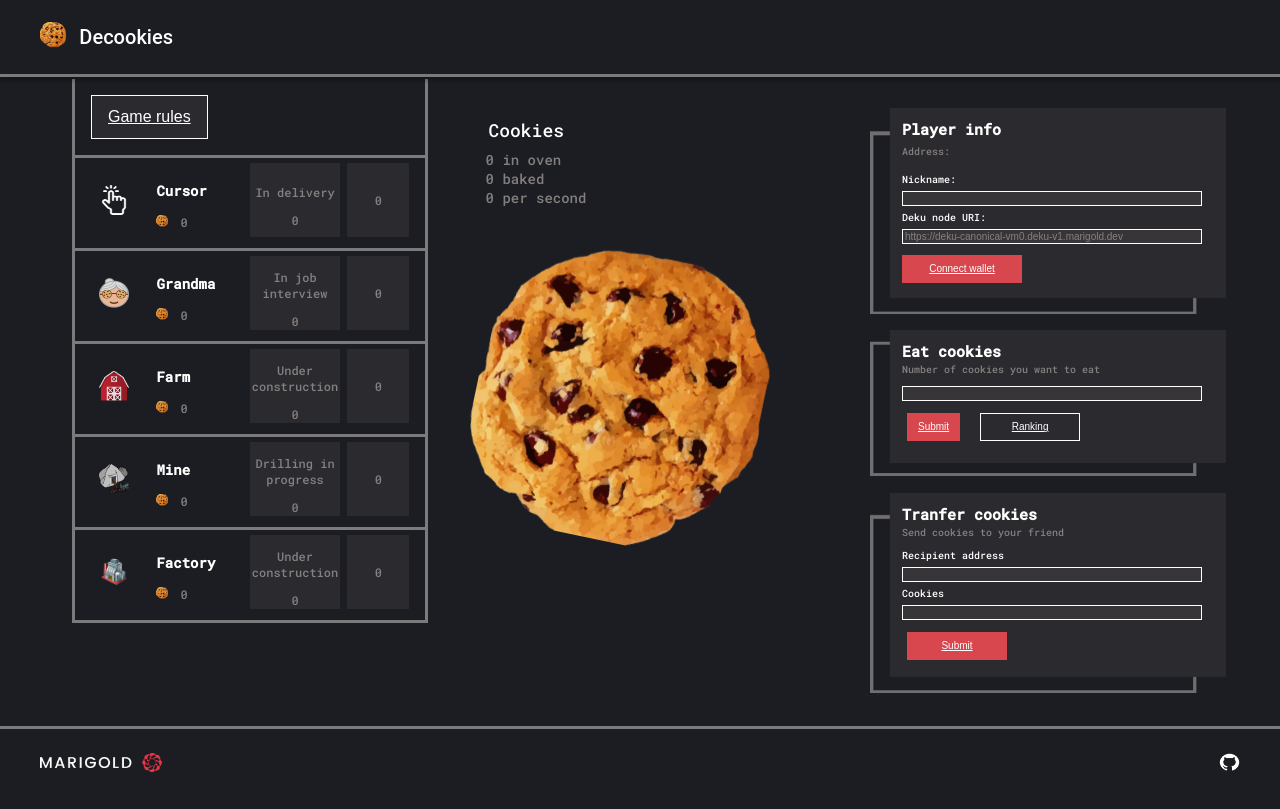
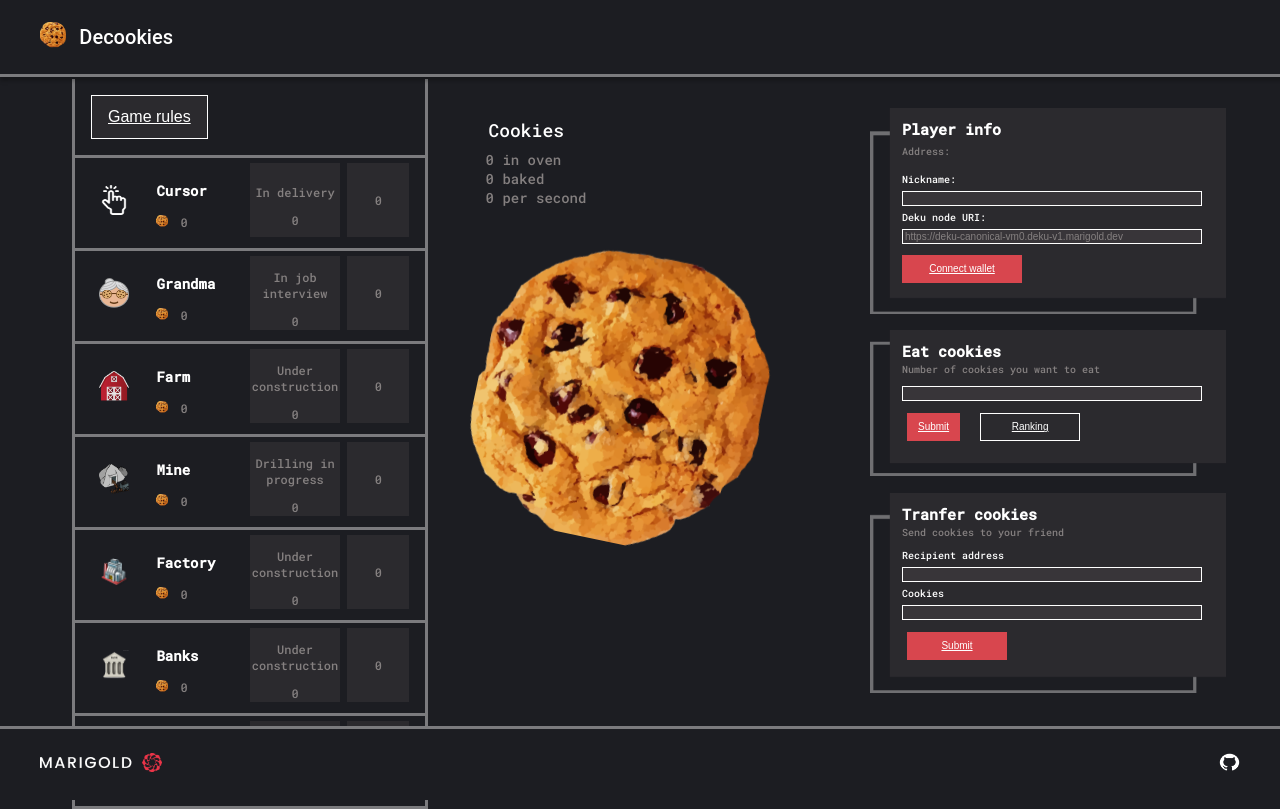
Before and after one commit to marigold-dev/decookies, a React app: page / in a window 1280 px wide. Shown: the top 809 px of the page. Built offline with nearby package versions, Linux system fonts and the light colour scheme.

Commit message:
add bank and temple

```diff
--- a/src/pages/game.tsx
+++ b/src/pages/game.tsx
@@ -3,6 +3,8 @@ import grandma from "../../resources/images/grandma.png";
 import farm from "../../resources/images/farm.png";
 import mine from "../../resources/images/mine.png";
 import factory from "../../resources/images/factory.png";
+import bank from "../../resources/images/bank.png";
+import temple from "../../resources/images/temple.png";
 import cookie from "../../resources/images/cookie.png";
 import menu from "../../resources/images/menu-icon.png";
 
@@ -34,6 +36,10 @@ import {
   updateDrillingMines,
   updateBuildingFactories,
   saveContract,
+  updateBuildingBanks,
+  updateBuildingTemples,
+  addBank,
+  addTemple,
 } from "../store/actions";
 import { useEffect, useRef } from "react";
 import { state } from "../store/reducer";
@@ -44,6 +50,8 @@ import {
   buyGrandma,
   buyMine,
   buyFactory,
+  buyBank,
+  buyTemple,
 } from "../store/cookieBaker";
 import { BeaconWallet } from "@taquito/beacon-wallet";
 import { TezosToolkit } from "@taquito/taquito";
@@ -162,6 +170,16 @@ export const Game = () => {
     dispatch(updateBuildingFactories(pending));
     addFactory(dispatch, latestState);
   };
+  const handleBankClick = () => {
+    const pending = latestState.current.buildingBanks + 1n;
+    dispatch(updateBuildingBanks(pending));
+    addBank(dispatch, latestState);
+  };
+  const handleTempleClick = () => {
+    const pending = latestState.current.buildingTemples + 1n;
+    dispatch(updateBuildingTemples(pending));
+    addTemple(dispatch, latestState);
+  };
   const handleTransferClick = () => {
     amountToTransfer = amountToTransferRef.current?.value || "";
     transferRecipient = transferRecipientRef.current?.value || "";
@@ -205,6 +223,8 @@ export const Game = () => {
     dispatch(updateBuildingFarms(0n));
     dispatch(updateDrillingMines(0n));
     dispatch(updateBuildingFactories(0n));
+    dispatch(updateBuildingBanks(0n));
+    dispatch(updateBuildingTemples(0n));
 
     if (nodeUri && nickName) {
       dispatch(saveConfig(nodeUri, nickName));
@@ -260,7 +280,7 @@ export const Game = () => {
               signer
             }
           );
-        const contract = dekuToolkit.contract("DK1BQwnV9R6eGPXsAT5siM6qRrF4viqV6kha");
+        const contract = dekuToolkit.contract("DK1HyawZsRswfj3KwCM7rvMhvFkV83KcbszG");
         dispatch(saveContract(contract));
       } catch (err) {
         const error_msg =
@@ -530,6 +550,52 @@ export const Game = () => {
             </div>
           </GameButton>
           <Line />
+          <GameButton
+            disabled={!isButtonEnabled(gameState, buyBank)}
+            onClick={handleBankClick}
+          >
+            <div className="gameButtonContainer">
+              <img src={bank} />
+              <div className="column title">
+                <h3>Banks</h3>
+                <div>
+                  <img className="price" src={cookie} />
+                  <ToolCounter value={gameState.cookieBaker.bankCost} />
+                </div>
+              </div>
+              <div className="column background">
+                <p>Under construction</p>
+                <ToolCounter value={gameState.buildingBanks} />
+              </div>
+              <div className="background value">
+                <ToolCounter value={gameState.cookieBaker.banks} />
+              </div>
+            </div>
+          </GameButton>
+          <Line />
+          <GameButton
+            disabled={!isButtonEnabled(gameState, buyTemple)}
+            onClick={handleTempleClick}
+          >
+            <div className="gameButtonContainer">
+              <img src={temple} />
+              <div className="column title">
+                <h3>Temples</h3>
+                <div>
+                  <img className="price" src={cookie} />
+                  <ToolCounter value={gameState.cookieBaker.templeCost} />
+                </div>
+              </div>
+              <div className="column background">
+                <p>Creating new divinity</p>
+                <ToolCounter value={gameState.buildingTemples} />
+              </div>
+              <div className="background value">
+                <ToolCounter value={gameState.cookieBaker.temples} />
+              </div>
+            </div>
+          </GameButton>
+          <Line />
           <Item className="player-info">
             <div>
               <h2>Player info</h2>
--- a/src/store/actions.ts
+++ b/src/store/actions.ts
@@ -12,6 +12,8 @@ import { grandma } from './vmActions/grandma';
 import { farm } from './vmActions/farm';
 import { mine } from './vmActions/mine';
 import { factory } from './vmActions/factory';
+import { bank } from './vmActions/bank';
+import { temple } from './vmActions/temple';
 import { eat } from './vmActions/eat';
 import { transfer } from './vmActions/transfer';
 import { leaderBoard } from './utils';
@@ -45,6 +47,14 @@ type updateDrillingMines = {
 }
 type updateBuildingFactories = {
     type: "UPDATE_BUILDING_FACTORIES",
+    payload: bigint
+}
+type updateBuildingBanks = {
+    type: "UPDATE_BUILDING_BANKS",
+    payload: bigint
+}
+type updateBuildingTemples = {
+    type: "UPDATE_BUILDING_TEMPLES",
     payload: bigint
 }
 type saveLeaderBoard = {
@@ -88,7 +98,7 @@ type saveUserAddress = {
 }
 
 // ACTIONS
-export type action = fullUpdateCB | saveWallet | saveConfig | addError | clearError | addMessage | clearMessage | saveGeneratedKeyPair | saveLeaderBoard | saveUserAddress | updateOven | updateCursorBasket | updateRecruitingGrandmas | updateBuildingFarms | updateDrillingMines | updateBuildingFactories | saveContract
+export type action = fullUpdateCB | saveWallet | saveConfig | addError | clearError | addMessage | clearMessage | saveGeneratedKeyPair | saveLeaderBoard | saveUserAddress | updateOven | updateCursorBasket | updateRecruitingGrandmas | updateBuildingFarms | updateDrillingMines | updateBuildingFactories | updateBuildingBanks | updateBuildingTemples | saveContract
 
 // ACTION CREATORS
 export const fullUpdateCB = (payload: cookieBaker): action => ({
@@ -119,6 +129,14 @@ export const updateDrillingMines = (payload: bigint): action => ({
 });
 export const updateBuildingFactories = (payload: bigint): action => ({
     type: "UPDATE_BUILDING_FACTORIES",
+    payload
+});
+export const updateBuildingBanks = (payload: bigint): action => ({
+    type: "UPDATE_BUILDING_BANKS",
+    payload
+});
+export const updateBuildingTemples = (payload: bigint): action => ({
+    type: "UPDATE_BUILDING_TEMPLES",
     payload
 });
 
@@ -226,6 +244,20 @@ const add = (type: any) => async (dispatch: React.Dispatch<action>, state: React
                 if (BigInt(building) < 0n) dispatch(updateBuildingFactories(0n));
                 else dispatch(updateBuildingFactories(building));
             }
+            if (vmState.banks > state.current.cookieBaker.banks) {
+                const building =
+                    BigInt(state.current.buildingBanks) -
+                    (BigInt(vmState.banks) - BigInt(state.current.cookieBaker.banks));
+                if (BigInt(building) < 0n) dispatch(updateBuildingBanks(0n));
+                else dispatch(updateBuildingBanks(building));
+            }
+            if (vmState.temples > state.current.cookieBaker.temples) {
+                const building =
+                    BigInt(state.current.buildingTemples) -
+                    (BigInt(vmState.temples) - BigInt(state.current.cookieBaker.temples));
+                if (BigInt(building) < 0n) dispatch(updateBuildingTemples(0n));
+                else dispatch(updateBuildingTemples(building));
+            }
             dispatch(fullUpdateCB(vmState));
             const leaderBoard = await getLeaderBoard(state);
             dispatch(saveLeaderBoard(leaderBoard));
@@ -276,6 +308,10 @@ export const addMine = add(mine);
 
 export const addFactory = add(factory);
 
+export const addBank = add(bank);
+
+export const addTemple = add(temple);
+
 export const transferCookie = (to: string,
     amount: string,
     dispatch: React.Dispatch<action>,
--- a/src/store/cookieBaker.ts
+++ b/src/store/cookieBaker.ts
@@ -12,11 +12,15 @@ export type cookieBaker = {
     farms: bigint,
     mines: bigint,
     factories: bigint,
+    banks: bigint,
+    temples: bigint,
     cursorCost: bigint,
     grandmaCost: bigint,
     farmCost: bigint,
     mineCost: bigint,
     factoryCost: bigint,
+    bankCost: bigint,
+    templeCost: bigint,
     passiveCPS: bigint
     eatenCookies: bigint
 };
@@ -28,11 +32,15 @@ export const initialState: cookieBaker = {
     farms: 0n,
     mines: 0n,
     factories: 0n,
+    banks: 0n,
+    temples: 0n,
     cursorCost: 0n,
     grandmaCost: 0n,
     farmCost: 0n,
     mineCost: 0n,
     factoryCost: 0n,
+    bankCost: 0n,
+    templeCost: 0n,
     passiveCPS: 0n,
     eatenCookies: 0n
 }
@@ -43,6 +51,8 @@ export const buyGrandma = "buy_grandma"
 export const buyFarm = "buy_farm"
 export const buyMine = "buy_mine"
 export const buyFactory = "buy_factory"
+export const buyBank = "buy_bank"
+export const buyTemple = "buy_temple"
 
 /**
  * Determine if a button is enabled based on the provided state
@@ -67,6 +77,12 @@ export const isButtonEnabled = (state: state, button: string): boolean => {
         case "buy_factory": {
             return (state.cookieBaker.factoryCost <= state.cookieBaker.cookies && state.cookieBaker.cookies > 0n && state.buildingFactories === 0n);
         }
+        case "buy_bank": {
+            return (state.cookieBaker.bankCost <= state.cookieBaker.cookies && state.cookieBaker.cookies > 0n && state.buildingBanks === 0n);
+        }
+        case "buy_temple": {
+            return (state.cookieBaker.templeCost <= state.cookieBaker.cookies && state.cookieBaker.cookies > 0n && state.buildingTemples === 0n);
+        }
     }
     return true;
 }
--- a/src/store/reducer.ts
+++ b/src/store/reducer.ts
@@ -22,6 +22,8 @@ export type state = {
     buildingFarms: bigint,
     drillingMines: bigint,
     buildingFactories: bigint,
+    buildingBanks: bigint,
+    buildingTemples: bigint,
     dekucContract: Contract | null
 }
 
@@ -43,6 +45,8 @@ export const initialState: state = {
     buildingFarms: 0n,
     drillingMines: 0n,
     buildingFactories: 0n,
+    buildingBanks: 0n,
+    buildingTemples: 0n,
     dekucContract: null
 }
 
@@ -107,6 +111,12 @@ export const reducer = (state: state, action: action): state => {
         case "UPDATE_BUILDING_FACTORIES": {
             return { ...state, buildingFactories: action.payload }
         }
+        case "UPDATE_BUILDING_BANKS": {
+            return { ...state, buildingBanks: action.payload }
+        }
+        case "UPDATE_BUILDING_TEMPLES": {
+            return { ...state, buildingTemples: action.payload }
+        }
         case "SAVE_CONTRACT": {
             return { ...state, dekucContract: action.payload }
         }
--- a/src/store/utils.ts
+++ b/src/store/utils.ts
@@ -91,7 +91,11 @@ export const getPlayerState = (state: { [x: string]: any }, userAddress: string)
             farmCost: flattenRawCookieBaker[8],
             mineCost: flattenRawCookieBaker[12],
             factoryCost: flattenRawCookieBaker[7],
-            eatenCookies: flattenRawCookieBaker[5]
+            eatenCookies: flattenRawCookieBaker[5],
+            templeCost: flattenRawCookieBaker[15],
+            temples: flattenRawCookieBaker[16],
+            banks: flattenRawCookieBaker[1],
+            bankCost: flattenRawCookieBaker[0]
         }
         return cookieBaker;
     } else {
@@ -118,7 +122,11 @@ export const getSomethingState = (state: { [x: string]: any }, userAddress: stri
             farmCost: flattenRawCookieBaker[8],
             mineCost: flattenRawCookieBaker[12],
             factoryCost: flattenRawCookieBaker[7],
-            eatenCookies: flattenRawCookieBaker[5]
+            eatenCookies: flattenRawCookieBaker[5],
+            templeCost: flattenRawCookieBaker[15],
+            temples: flattenRawCookieBaker[16],
+            banks: flattenRawCookieBaker[1],
+            bankCost: flattenRawCookieBaker[0]
         }
         const element: leaderBoard = {
             address: userAddress, cookieBaker: cookieBaker
--- /dev/null
+++ b/src/store/vmActions/bank.ts
@@ -0,0 +1 @@
+export const bank = ["Pair", [["Pair", [["Int", "1"], ["Option", ["Some", ["Union", ["Left", ["Union", ["Left", ["Union", ["Left", ["Unit"]]]]]]]]]]], ["Pair", [["Union", ["Left", ["Union", ["Right", ["Unit"]]]]], ["Option", ["None", {}]]]]]]
--- /dev/null
+++ b/src/store/vmActions/temple.ts
@@ -0,0 +1 @@
+export const temple = ["Pair", [["Pair", [["Int", "1"], ["Option", ["Some", ["Union", ["Right", ["Union", ["Right", ["Union", ["Right", ["Unit"]]]]]]]]]]], ["Pair", [["Union", ["Left", ["Union", ["Right", ["Unit"]]]]], ["Option", ["None", {}]]]]]]
```
Also changed, not shown: resources/images/bank.png (added), resources/images/temple.png (added).
